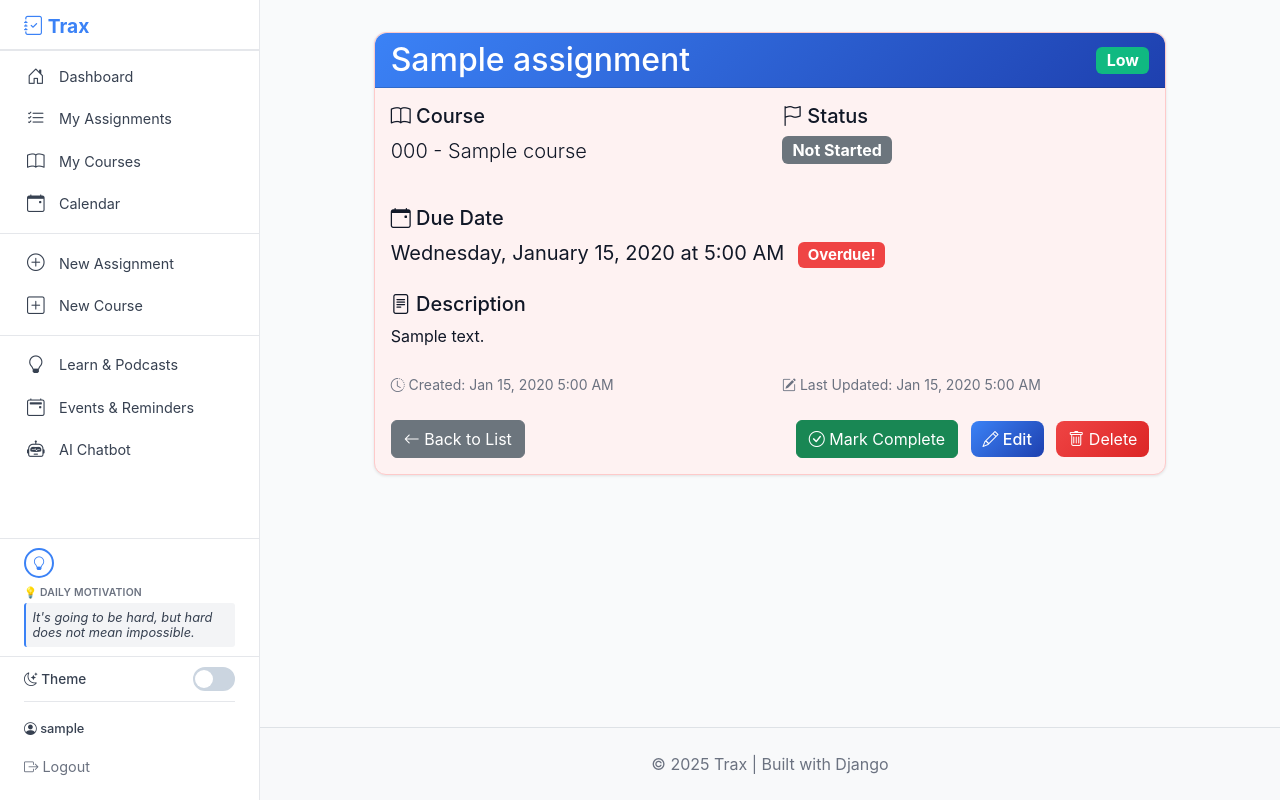
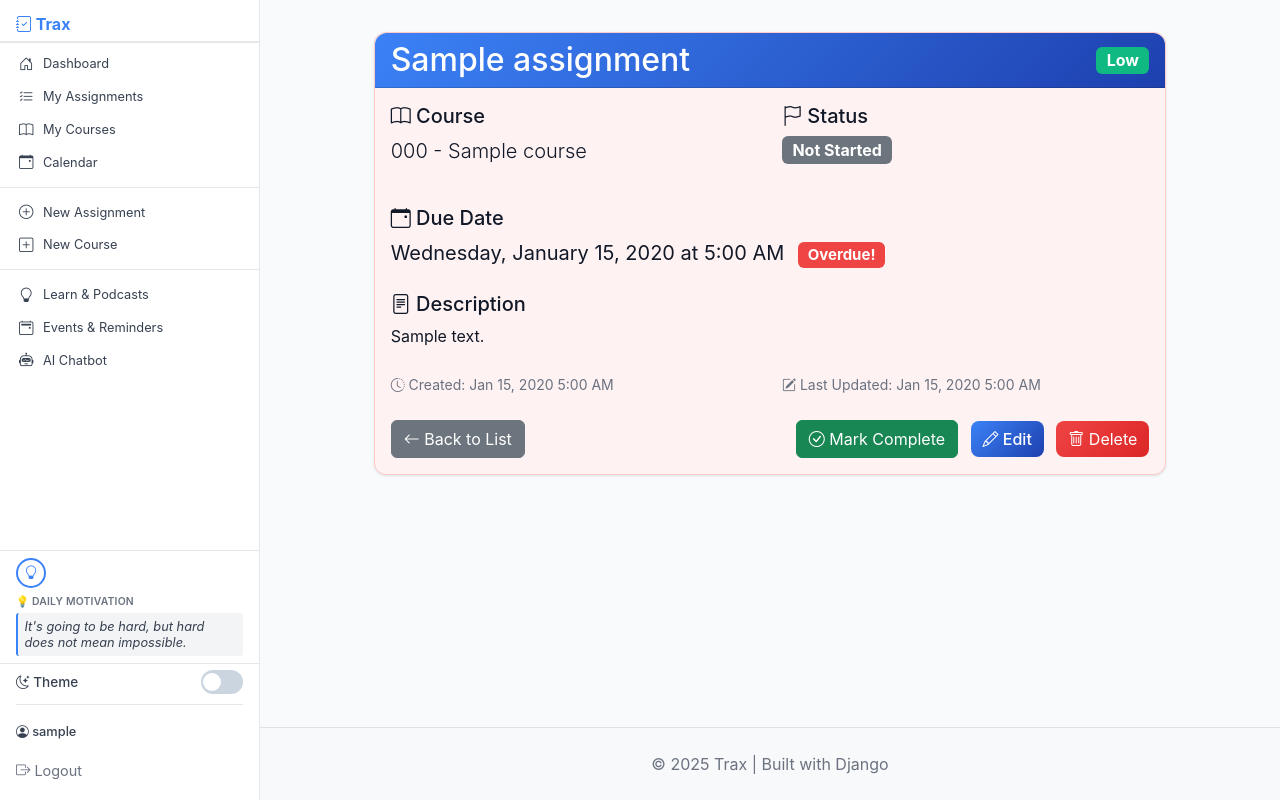
Before and after one commit to tatejones2/AssignmentTracker, a Django app: page /assignments/1/ in a window 1280 px wide. Run offline with Django 5.2, Linux system fonts and the light colour scheme; a user stored in the database is signed in; tables that the repository leaves empty hold one stand-in row (values such as "Sample post").

Commit message:
Compress sidebar to fit all menu items without scrolling
- Reduced menu item padding from 0.5rem to 0.35rem
- Reduced font size from 0.9rem to 0.8rem
- Reduced icon size from 1.1rem to 0.9rem
- Reduced padding for brand, footer, and inspiration sections
- All sidebar items now visible without any scrolling needed

```diff
--- a/templates/base.html
+++ b/templates/base.html
@@ -390,8 +390,8 @@
         }
 
         .sidebar-brand {
-            padding: 0 1.5rem 0.5rem;
-            font-size: 1.2rem;
+            padding: 0 1rem 0.3rem;
+            font-size: 1rem;
             font-weight: 700;
             color: var(--primary);
             text-decoration: none;
@@ -412,12 +412,12 @@
         .sidebar-menu a {
             display: flex;
             align-items: center;
-            padding: 0.5rem 1.5rem;
+            padding: 0.35rem 1rem;
             color: var(--sidebar-text);
             text-decoration: none;
             transition: all 0.3s;
             border-left: 3px solid transparent;
-            font-size: 0.9rem;
+            font-size: 0.8rem;
         }
 
         .sidebar-menu a:hover {
@@ -433,9 +433,9 @@
         }
 
         .sidebar-menu a i {
-            margin-right: 0.75rem;
-            font-size: 1.1rem;
-            width: 20px;
+            margin-right: 0.5rem;
+            font-size: 0.9rem;
+            width: 16px;
         }
 
         .sidebar-user {
@@ -466,7 +466,7 @@
         /* Sidebar footer - at the bottom */
         .sidebar-footer {
             border-top: 1px solid var(--sidebar-border);
-            padding: 0.6rem 1.5rem;
+            padding: 0.4rem 1rem;
             margin-top: auto;
             flex-shrink: 0;
         }
@@ -485,9 +485,10 @@
         }
 
         .sidebar-inspiration {
-            padding: 0.6rem 1.5rem;
+            padding: 0.4rem 1rem;
             border-top: 1px solid var(--sidebar-border);
             flex-shrink: 0;
+            font-size: 0.8rem;
         }
 
         .inspiration-toggle {
```
